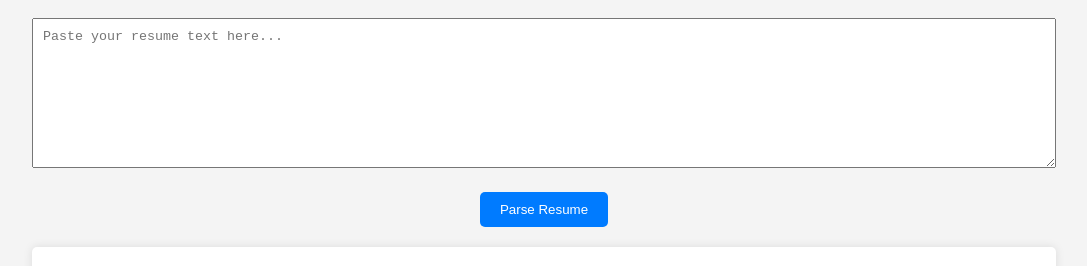
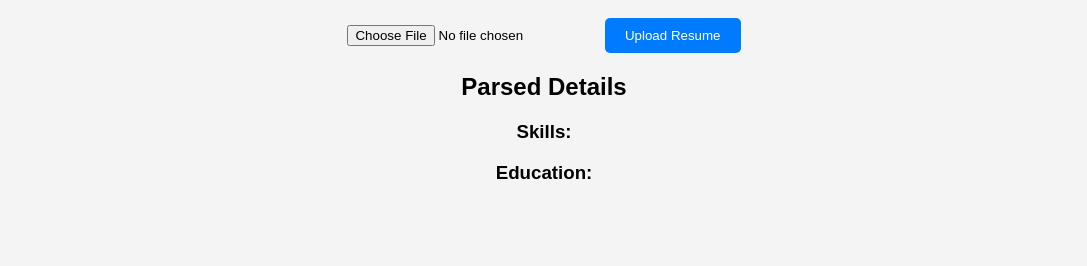
Before and after one commit to Jalajgupta15/Resume-Parser, a plain HTML site: page index.html in a window 1280 px wide. Shown: the part 90-356 px from the top of the page, without its empty margins (96-1183 px from the left). Drawn offline with Linux system fonts and the light colour scheme.

Commit message:
Update index.html

```diff
--- a/index.html
+++ b/index.html
@@ -9,9 +9,21 @@
 <body>
     <div class="container">
         <h1>Resume Parser</h1>
-        <textarea id="resumeText" placeholder="Paste your resume text here..."></textarea>
-        <button onclick="parseResume()">Parse Resume</button>
-        <div id="result"></div>
+        <form id="uploadForm" enctype="multipart/form-data">
+            <input type="file" id="resume" name="resume" accept=".pdf,.docx" required>
+            <button type="submit">Upload Resume</button>
+        </form>
+        <div id="results">
+            <h2>Parsed Details</h2>
+            <div id="skills">
+                <h3>Skills:</h3>
+                <ul></ul>
+            </div>
+            <div id="education">
+                <h3>Education:</h3>
+                <ul></ul>
+            </div>
+        </div>
     </div>
     <script src="script.js"></script>
 </body>
```
